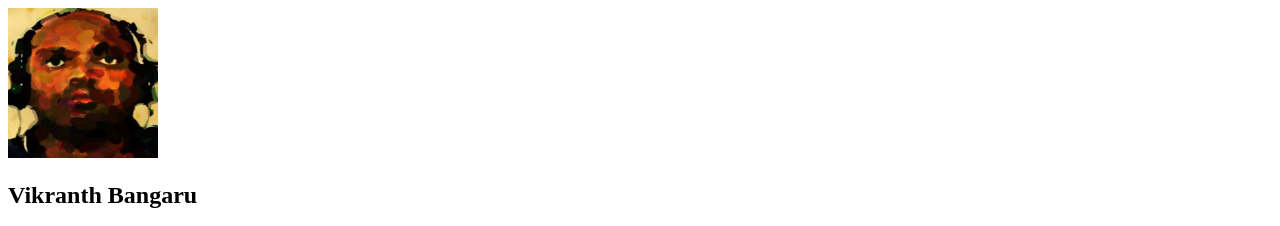
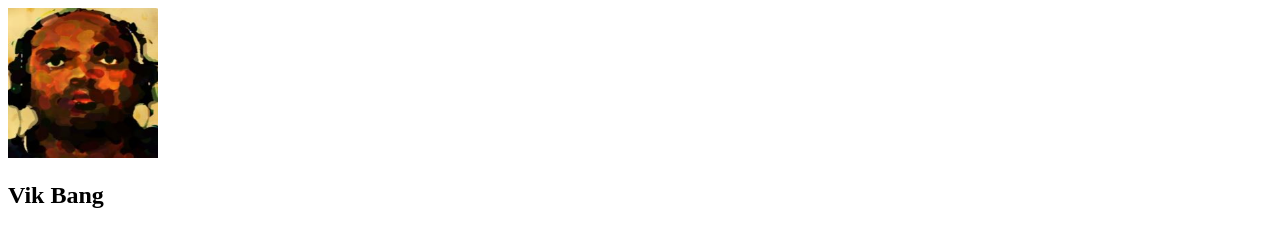
Before and after one commit to vik-bangaru/cv, a plain HTML site: page index.html in a window 1280 px wide. Shown: the top 226 px of the page. Drawn offline with Linux system fonts and the light colour scheme.

Commit message:
more changes

```diff
--- a/index.html
+++ b/index.html
@@ -8,7 +8,7 @@
 </head>
 <body>
   <img src="images/vik-anim.JPG" width="150px" height="150px" alt="Vikranth profile pic">
-  <h2>Vikranth Bangaru</h2>
+  <h2>Vik Bang</h2>
   <i>&emsp; Information Systems Manager</i><br/>
   <i>&emsp; Development and Analysis Branch</i><br/>
   <i>&emsp; Division of Information Technology</i><br/>
```
